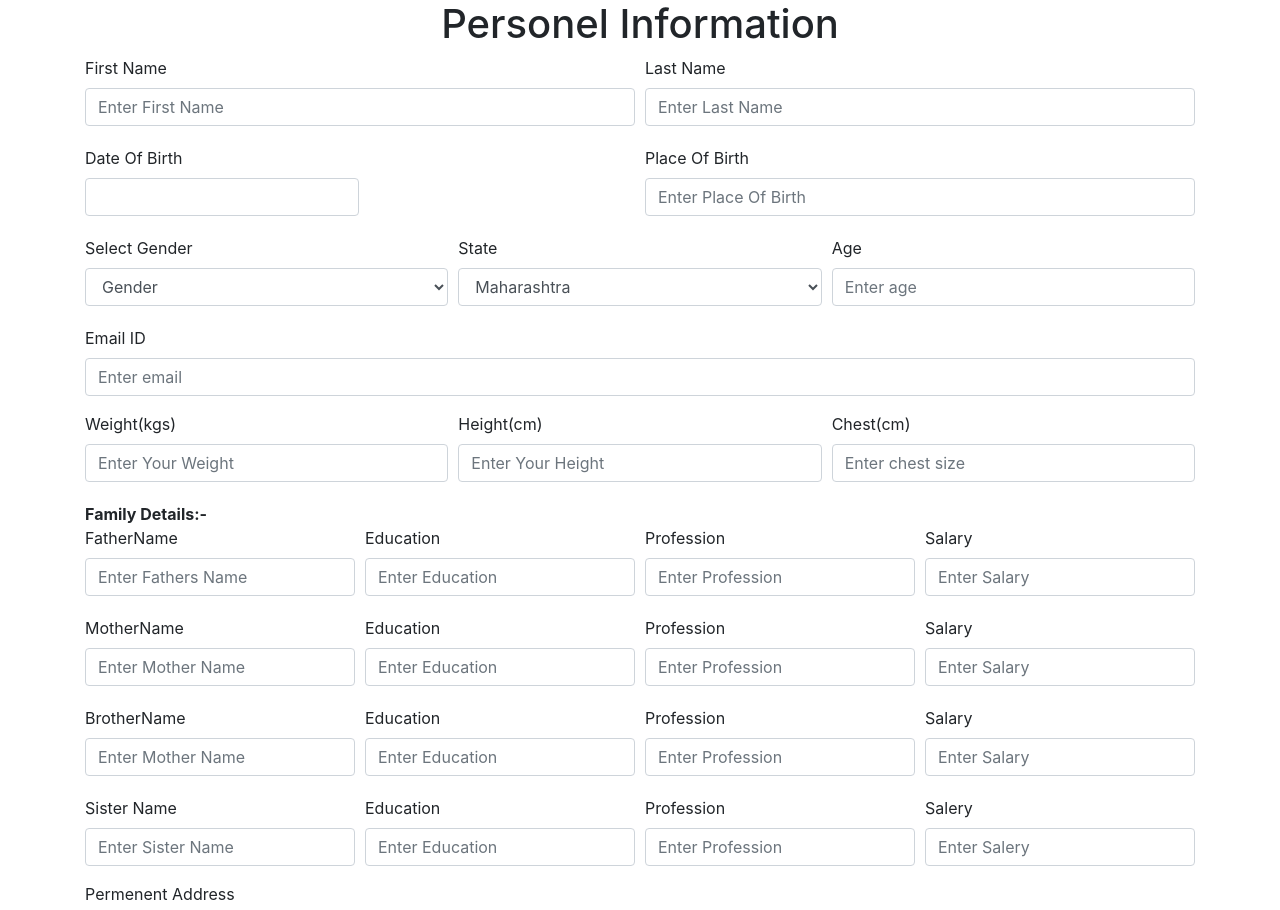
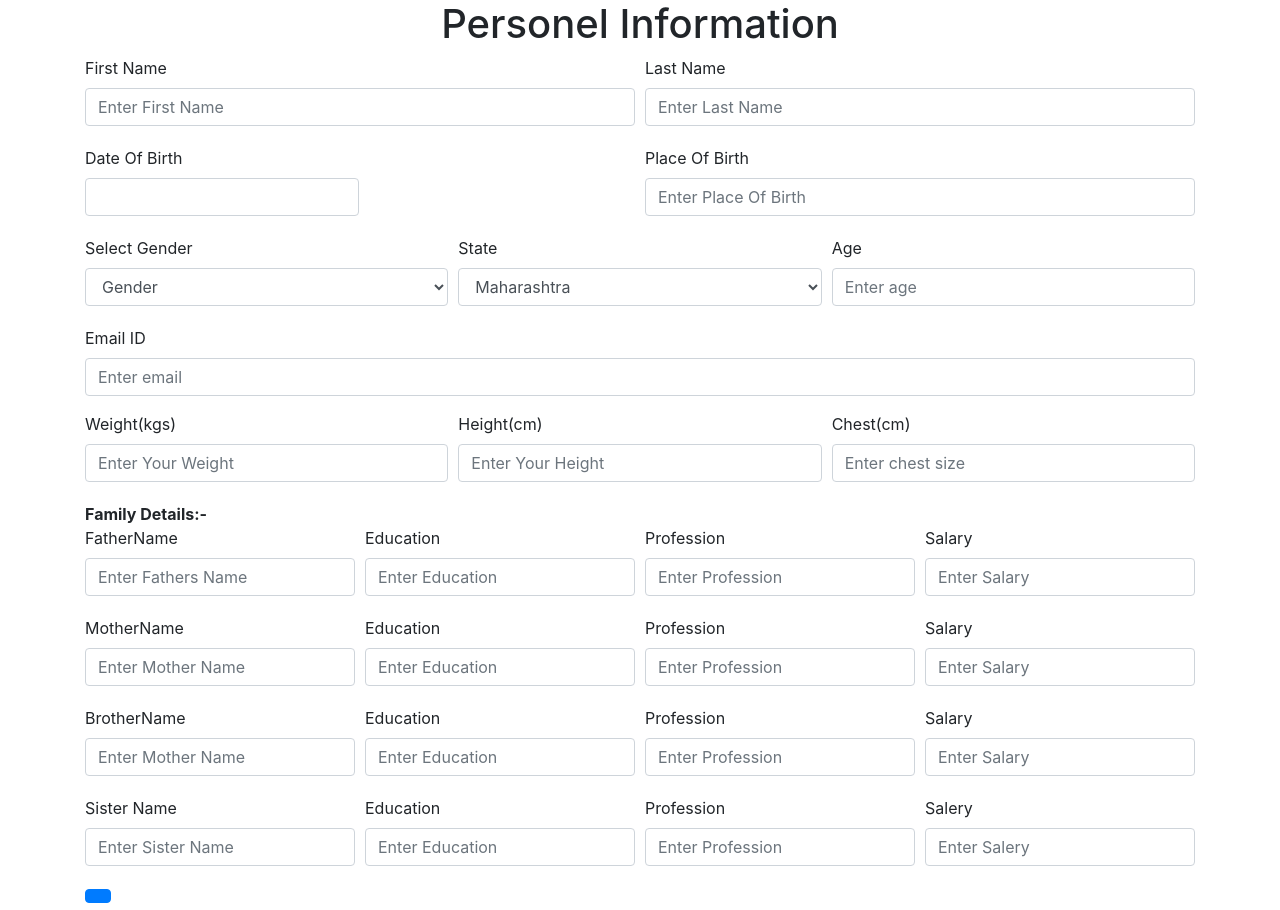
Before and after one commit to MdTauseef27/ApplicationForm, a React (Create React App) app: page / in a window 1280 px wide. Shown: the top 910 px of the page. Built offline with nearby package versions, Linux system fonts and the light colour scheme.

Commit message:
added button

```diff
--- a/src/Components/InfoForm.jsx
+++ b/src/Components/InfoForm.jsx
@@ -658,6 +658,7 @@ export const InfoForm = () => {
               ></Form.Control>
             </Form.Group>
           </Form.Row>
+          <Button></Button>
 
           <Form.Group controlId="address">
             <Form.Label>Permenent Address</Form.Label>
```
